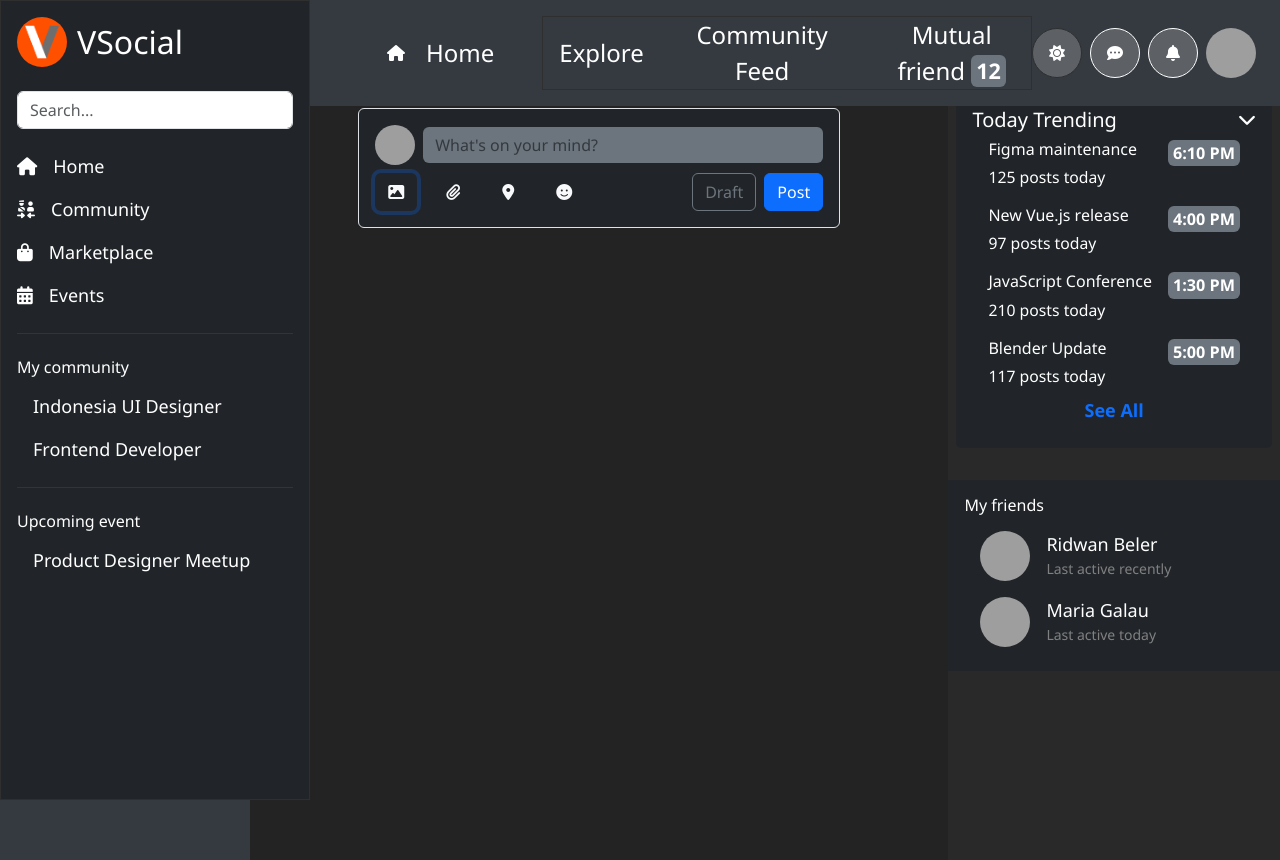
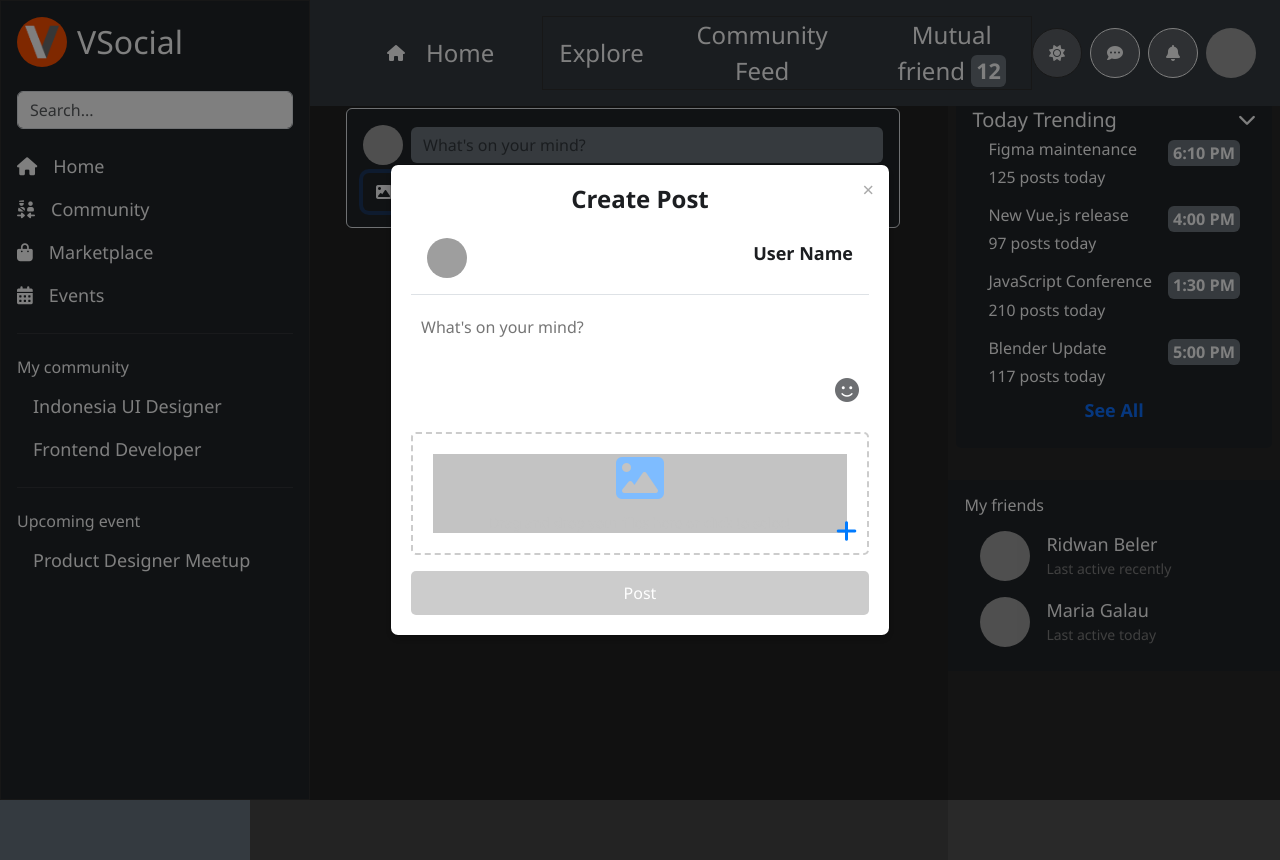
Before and after one commit to HoangThuy0105/VSocial, a Vue app: page / in a window 1280 px wide. Both pictures are taken after a click on the button 396 px from the left and 192 px from the top of the page. Built offline with nearby package versions, Linux system fonts and the light colour scheme; grey boxes are pictures that could not be loaded.

Commit message:
update postModal

```diff
--- a/src/components/post/PostItem.vue
+++ b/src/components/post/PostItem.vue
@@ -1,108 +1,57 @@
 <template>
-
-  <div class="post-input p-3 mb-3 border rounded bg-dark text-light">
+  <div class="post-input p-3 ms-5   mb-3 border rounded bg-dark text-light">
     <div class="d-flex align-items-center mb-2">
       <img src="https://png.pngtree.com/png-clipart/20210608/ourlarge/pngtree-dark-gray-simple-avatar-png-image_3418404.jpg" alt="Profile" class="rounded-circle me-2" width="40" height="40" />
-      <input
+       <input
         type="text"
-        class="form-control bg-secondary text-light border-0"
+        class="form-control bg-secondary text-light border-0 cursor-pointer "
         placeholder="What's on your mind?"
         v-model="postContent"
+        @focus="isModalOpen = true"
+        @click.prevent
       />
     </div>
 
     <div class="d-flex justify-content-between align-items-center mt-2">
       <div class="d-flex gap-3">
-        <button class="btn btn-link text-light" @click="triggerFileInput('photo')">
+        <button class="btn btn-link text-light" @click="isModalOpen = true">
           <i class="fas fa-image"></i>
         </button>
-        <button class="btn btn-link text-light" @click="triggerFileInput('file')">
+        <button class="btn btn-link text-light" @click="isModalOpen = true">
           <i class="fas fa-paperclip"></i>
         </button>
-        <button class="btn btn-link text-light" @click="selectOption('location')">
+        <button class="btn btn-link text-light" @click="isModalOpen = true">
           <i class="fas fa-map-marker-alt"></i>
         </button>
-        <button class="btn btn-link text-light" @click="selectOption('emoji')">
+        <button class="btn btn-link text-light" @click="isModalOpen = true">
           <i class="fas fa-smile"></i>
         </button>
       </div>
       <div>
-        <button class="btn btn-outline-secondary me-2" @click="saveDraft">Draft</button>
-        <button class="btn btn-primary" @click="postContentHandler">Post</button>
+        <button class="btn btn-outline-secondary me-2">Draft</button>
+        <button class="btn btn-primary">Post</button>
       </div>
     </div>
-
-    <input type="file" ref="photoInput" accept="image/*" style="display: none" @change="handleFileChange('photo')" />
-    <input type="file" ref="fileInput" style="display: none" @change="handleFileChange('file')" />
-
-    <div v-if="photoPreview" class="mt-3">
-      <img :src="photoPreview" alt="Preview" class="img-fluid rounded" style="max-width: 100%;" />
-    </div>
+    <PostModal
+      v-if="isModalOpen"
+      :isVisible="isModalOpen"
+      @close="isModalOpen = false"
+    />
   </div>
 </template>
 
 <script>
+import PostModal from './PostModal.vue';
+
 export default {
+  components: {
+    PostModal,
+  },
   data() {
     return {
       postContent: "",
-      selectedOption: null,
-      photoPreview: null,
+      isModalOpen: false,
     };
-  },
-  methods: {
-    selectOption(option) {
-      this.selectedOption = option;
-    },
-    triggerFileInput(type) {
-      this.selectedOption = type;
-      if (type === 'photo') {
-        this.$refs.photoInput.click();
-      } else if (type === 'file') {
-        this.$refs.fileInput.click();
-      }
-    },
-    handleFileChange(type) {
-      const fileInput = type === 'photo' ? this.$refs.photoInput : this.$refs.fileInput;
-      const file = fileInput.files[0];
-      if (file && type === 'photo') {
-        this.photoPreview = URL.createObjectURL(file);
-      }
-    },
-    saveDraft() {
-      alert("Draft saved!");
-    },
-    postContentHandler() {
-      alert("Post submitted!");
-      this.clearPost();
-    },
-    clearPost() {
-      this.postContent = "";
-      this.photoPreview = null;
-      this.selectedOption = null;
-    },
   },
 };
 </script>
-
-<style scoped>
-.post-input {
-  max-width: 600px;
-  width: 90%;
-  padding: 15px;
-  margin: auto;
-  border-radius: 8px;
-}
-
-@media (max-width: 768px) {
-  .post-input {
-    width: 95%;
-  }
-}
-
-@media (min-width: 768px) {
-  .post-input {
-    width: 80%;
-  }
-}
-</style>
--- a/src/components/post/PostModal.vue
+++ b/src/components/post/PostModal.vue
@@ -1,10 +1,84 @@
 <template>
   <div class="modal" v-if="isVisible">
     <div class="modal-content">
+      <div class="d-flex justify-content-center">
+        <h1 class="create-post-title">Create Post</h1>
+      </div>
       <span class="close" @click="closeModal">&times;</span>
-      <h2>Đăng Bài</h2>
-      <textarea v-model="postContent" placeholder="Chia sẻ điều gì đó..."></textarea>
-      <button @click="submitPost">Đăng</button>
+      <div class="modal-header">
+        <img
+          src="https://png.pngtree.com/png-clipart/20210608/ourlarge/pngtree-dark-gray-simple-avatar-png-image_3418404.jpg"
+          alt="Profile"
+          class="avatar"
+        />
+        <h3 class="username">User Name</h3>
+      </div>
+      <div class="post-input">
+        <div class="input-container">
+          <textarea
+            v-model="postContent"
+            placeholder="What's on your mind?"
+            class="post-textarea"
+            @focus="showEmojiPicker = true"
+            @blur="hideEmojiPicker"
+          ></textarea>
+          <i class="fas fa-smile emoji-icon" @click="toggleEmojiPicker"></i>
+          <div v-if="showEmojiPicker" class="emoji-picker">
+            <span @click="addEmoji('😀')">😀</span>
+            <span @click="addEmoji('😃')">😃</span>
+            <span @click="addEmoji('😄')">😄</span>
+            <span @click="addEmoji('😁')">😁</span>
+            <span @click="addEmoji('😆')">😆</span>
+            <span @click="addEmoji('😅')">😅</span>
+            <span @click="addEmoji('😂')">😂</span>
+            <span @click="addEmoji('🤣')">🤣</span>
+          </div>
+        </div>
+      </div>
+      <div class="dropzone" @dragover.prevent @drop="handleDrop">
+        <div class="image-container">
+          <img
+            v-for="(file, index) in imagePreviews"
+            :key="index"
+            :src="file"
+            alt="Selected"
+            class="preview-image"
+          />
+          <i
+            v-for="(file, index) in imagePreviews"
+            :key="`delete-${index}`"
+            class="fas fa-times delete-image-icon"
+            @click="removeImage(index)"
+          ></i>
+        </div>
+        <div v-if="imagePreviews.length === 0" class="placeholder">
+          <i class="fas fa-image placeholder-icon"></i>
+          <span class="placeholder-text">Drag and drop your files here or click to select</span>
+        </div>
+
+        <input
+          type="file"
+          accept="image/*"
+          multiple
+          @change="handleFileChange"
+          class="file-input"
+          id="file-input"
+          ref="fileInput"
+        />
+        <i class="fas fa-plus add-image-icon" @click="triggerFileInput"></i>
+
+        <i v-if="postContent && selectedFiles.length === 0" class="fas fa-times remove-image" @click="removeImage"></i>
+      </div>
+      <div class="d-flex mt-3 ">
+        <button
+          class="post-button"
+          :class="{ disabled: !postContent && !selectedFiles.length }"
+          :disabled="!postContent && !selectedFiles.length"
+          @click="submitPost"
+        >
+          Post
+        </button>
+      </div>
     </div>
   </div>
 </template>
@@ -14,24 +88,81 @@ export default {
   props: {
     isVisible: {
       type: Boolean,
-      required: true
+      required: true,
     },
   },
   data() {
     return {
-      postContent: ''
+      postContent: "",
+      selectedFiles: [],
+      imagePreviews: [],
+      showEmojiPicker: false,
     };
   },
   methods: {
     closeModal() {
-      this.$emit('close');
+      this.$emit("close");
+      this.resetPost();
     },
     submitPost() {
-      // Logic để xử lý đăng bài
       console.log(this.postContent);
-      this.closeModal(); // Đóng modal sau khi đăng
-    }
-  }
+      console.log(this.selectedFiles);
+      this.closeModal();
+    },
+    handleDrop(event) {
+      const files = Array.from(event.dataTransfer.files);
+      this.addFiles(files);
+    },
+    handleFileChange(event) {
+      const files = Array.from(event.target.files);
+      this.addFiles(files);
+    },
+    addFiles(files) {
+      files.forEach((file) => {
+        if (file && file.type.startsWith("image/")) {
+          this.selectedFiles.push(file);
+          this.createImagePreview(file);
+        }
+      });
+    },
+    createImagePreview(file) {
+      const reader = new FileReader();
+      reader.onload = (e) => {
+        this.imagePreviews.push(e.target.result);
+      };
+      reader.readAsDataURL(file);
+    },
+    removeImage(index) {
+      this.selectedFiles.splice(index, 1);
+      this.imagePreviews.splice(index, 1);
+    },
+    triggerFileInput() {
+      this.$refs.fileInput.click();
+    },
+    toggleEmojiPicker() {
+      this.showEmojiPicker = !this.showEmojiPicker;
+    },
+    addEmoji(emoji) {
+      this.postContent += emoji;
+    },
+    hideEmojiPicker() {
+      this.showEmojiPicker = false;
+    },
+    resetPost() {
+      this.postContent = "";
+      this.selectedFiles = [];
+      this.imagePreviews = [];
+    },
+  },
+  mounted() {
+    document.addEventListener("click", (event) => {
+      const target = event.target;
+      const inputContainer = this.$el.querySelector(".input-container");
+      if (!inputContainer.contains(target)) {
+        this.showEmojiPicker = false;
+      }
+    });
+  },
 };
 </script>
 
@@ -39,7 +170,7 @@ export default {
 .modal {
   display: flex;
   position: fixed;
-  z-index: 1;
+  z-index: 1000;
   left: 0;
   top: 0;
   width: 100%;
@@ -49,17 +180,187 @@ export default {
 }
 
 .modal-content {
-  background-color: #fff;
-  margin: 15% auto;
+  background-color: #ffffff;
+  margin: auto;
   padding: 20px;
-  border: 1px solid #888;
-  width: 80%;
+  border-radius: 8px;
+  width: 90%;
+  max-width: 500px;
+  position: relative;
+  box-shadow: 0 4px 8px rgba(0, 0, 0, 0.2);
 }
 
 .close {
+  position: absolute;
+  top: 10px;
+  right: 15px;
   color: #aaa;
-  float: right;
-  font-size: 28px;
+  font-size: 20px;
+  cursor: pointer;
+}
+
+.modal-header {
+  display: flex;
+  align-items: center;
+  margin-bottom: 10px;
+}
+
+.avatar {
+  border-radius: 50%;
+  width: 40px;
+  height: 40px;
+  margin-right: 10px;
+}
+
+.username {
+  font-size: 18px;
   font-weight: bold;
+  color: #1c1e21;
+}
+
+.create-post-title {
+  font-size: 24px;
+  font-weight: bold;
+  color: #1c1e21;
+}
+
+.post-input {
+  display: flex;
+  align-items: center;
+  margin-bottom: 10px;
+}
+
+.input-container {
+  position: relative;
+  width: 100%;
+}
+
+.post-textarea {
+  flex-grow: 1;
+  height: 100px;
+  border: none;
+  background: transparent;
+  padding: 10px;
+  resize: none;
+  font-size: 16px;
+  outline: none;
+  transition: border-color 0.2s;
+}
+
+.post-textarea:focus {
+  outline: none;
+}
+
+.emoji-icon {
+  font-size: 24px;
+  color: #6d6f72;
+  position: absolute;
+  right: 10px;
+  bottom: 10px;
+  cursor: pointer;
+}
+
+.emoji-picker {
+  position: absolute;
+  bottom: 100%;
+  right: 0;
+  background: #fff;
+  border: 1px solid #ccc;
+  border-radius: 5px;
+  display: flex;
+  flex-wrap: wrap;
+  z-index: 1000;
+}
+
+.emoji-picker span {
+  font-size: 20px;
+  cursor: pointer;
+  margin: 5px;
+}
+
+.dropzone {
+  margin-top: 10px;
+  padding: 20px;
+  border: 2px dashed #ccc;
+  border-radius: 5px;
+  text-align: center;
+  font-size: 14px;
+  color: #888;
+  cursor: pointer;
+  transition: border-color 0.2s;
+  position: relative;
+}
+
+.dropzone:hover {
+  border-color: #6d6f72;
+  background-color: #f0f8ff;
+}
+
+.file-input {
+  display: none;
+}
+
+.image-container {
+  display: flex;
+  flex-wrap: wrap;
+  position: relative;
+}
+
+.preview-image {
+  max-width: 100px;
+  max-height: 100px;
+  margin: 5px;
+  border-radius: 5px;
+}
+
+.delete-image-icon {
+  position: absolute;
+  top: 0;
+  right: 0;
+  color: red;
+  cursor: pointer;
+  font-size: 18px;
+}
+
+.placeholder {
+  display: flex;
+  flex-direction: column;
+  align-items: center;
+}
+
+.placeholder-icon {
+  font-size: 48px;
+  color: #007bff;
+}
+
+.placeholder-text {
+  margin-top: 10px;
+  font-size: 14px;
+}
+
+.add-image-icon {
+  position: absolute;
+  bottom: 10px;
+  right: 10px;
+  font-size: 24px;
+  color: #007bff;
+  cursor: pointer;
+}
+
+.post-button {
+  width: 100%;
+  padding: 10px;
+  font-size: 16px;
+  color: #ffffff;
+  background-color: #007bff;
+  border: none;
+  border-radius: 5px;
+  cursor: pointer;
+  transition: background-color 0.2s;
+}
+
+.post-button.disabled {
+  background-color: #ccc;
+  cursor: not-allowed;
 }
 </style>
```
